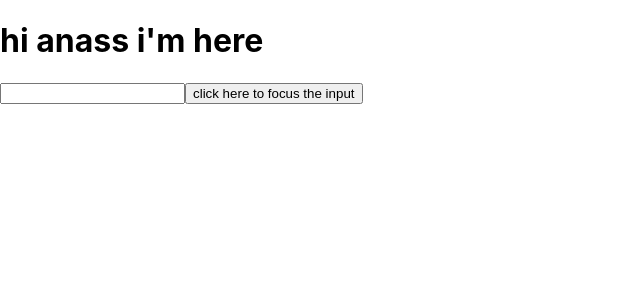
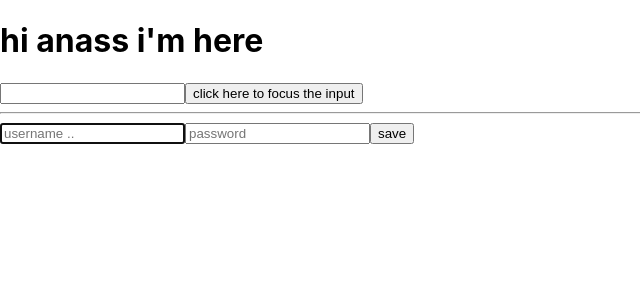
Before and after one commit to anassraissi/hooks_react_example, a React (Create React App) app in the folder hooks_react/: page / in a window 1280 px wide. Shown: the top 300 px of the page, without its empty margins (0-640 px from the left). Built offline with nearby package versions, Linux system fonts and the light colour scheme.

Commit message:
another example of useRef hook

```diff
--- a/hooks_react/src/UseRef/ClassComponent.js
+++ b/hooks_react/src/UseRef/ClassComponent.js
@@ -1,5 +1,6 @@
 
 import React, { Component } from 'react'
+import FunctionComponent from './FunctionComponent';
 
 export default class ClassComponent extends Component {
     constructor(){
@@ -16,6 +17,8 @@ export default class ClassComponent extends Component {
         <h1>hi anass i'm here </h1>
         <input ref={this.inputRef}></input>
         <button onClick={this.run}>click here to focus the input</button>
+        <hr></hr>
+        <FunctionComponent></FunctionComponent>
       </div>
     )
   }
--- /dev/null
+++ b/hooks_react/src/UseRef/FunctionComponent.js
@@ -0,0 +1,34 @@
+import React, { useEffect, useState } from 'react'
+
+const FunctionComponent = () => {
+    const [username,setUsername]=useState('');
+    const [password,setPassword]=useState('');
+    const usernameRef=React.createRef();
+    const passwordRef=React.createRef();
+    const saveRef=React.createRef();
+    const show =()=>{
+        console.log({username,password})
+    }
+    useEffect(()=>{
+        usernameRef.current.focus();
+    },[])
+    const OnFirstInput=(e)=>{
+        if (e.code=="Enter"){
+            passwordRef.current.focus();
+        }
+    }
+    const OnLastInput=(e)=>{
+        if (e.code=="Enter"){
+            saveRef.current.focus();
+        }
+    }
+  return (
+    <div>
+        <input ref={usernameRef} placeholder='username ..' onKeyDown={OnFirstInput} onChange={(e)=>setUsername(e.target.value)}></input>
+        <input ref={passwordRef} onKeyDown={OnLastInput} placeholder='password' onChange={(e)=>setPassword(e.target.value)}></input>
+        <button  ref={saveRef} onClick={show}>save</button>
+    </div>
+  )
+}
+
+export default FunctionComponent
```
Also changed, not shown: 1 other file (tests, documents, lock files or other folders).
